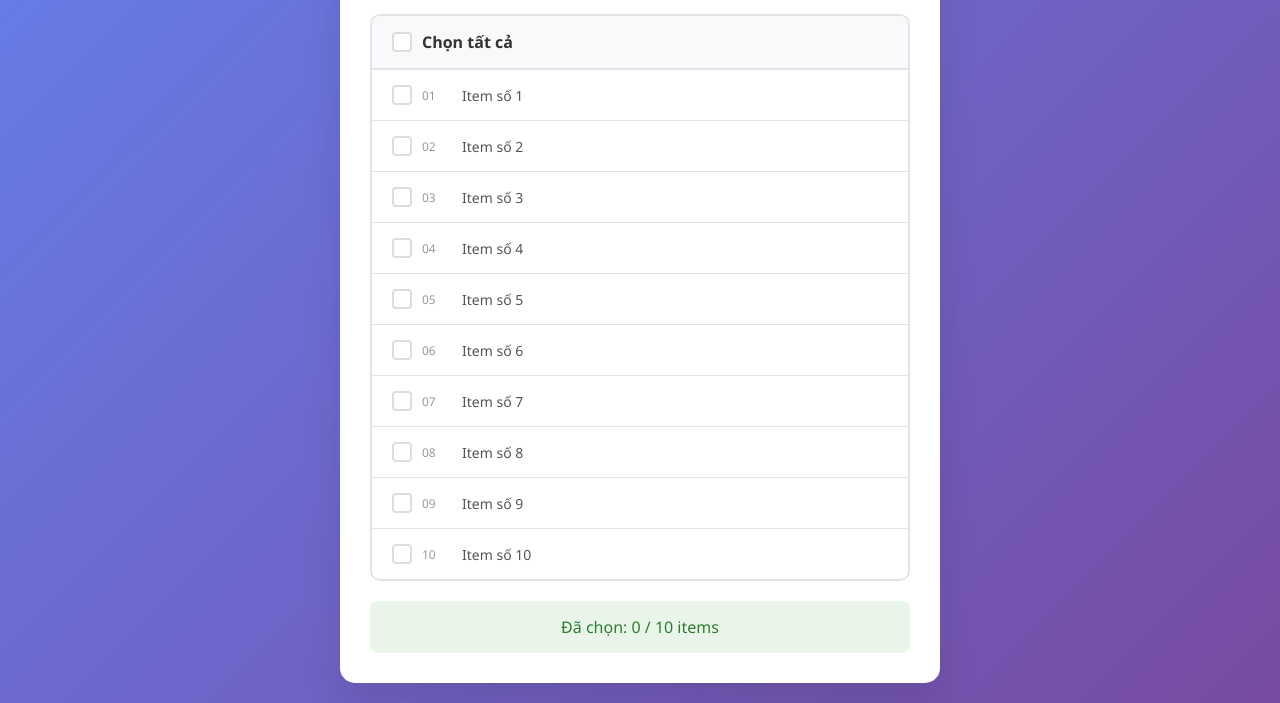
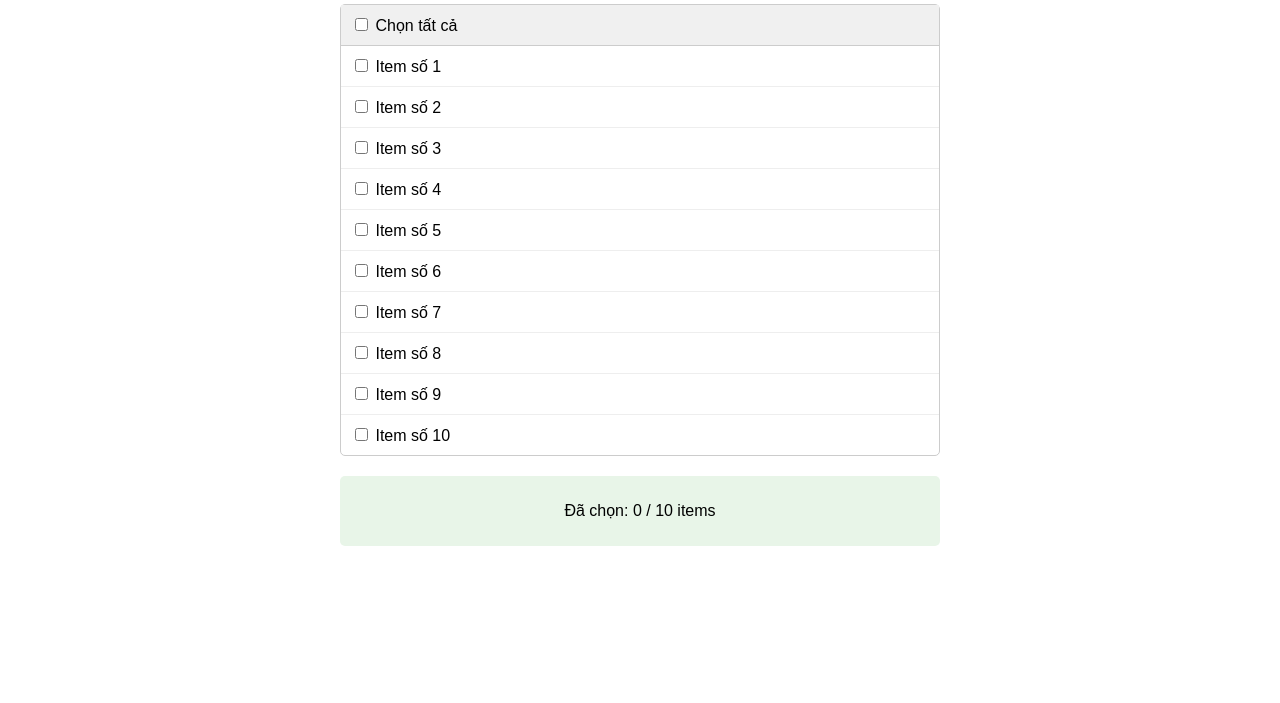
Before and after one commit to Tuan-Dang97/f8-zoom-day-25, a plain HTML site: page check-all.html in a window 1280 px wide. Shown: the part 104-807 px from the top of the page. Drawn offline with Linux system fonts and the light colour scheme.

Commit message:
Hoàn thành bài Check box

```diff
--- a/check-all.html
+++ b/check-all.html
@@ -5,176 +5,47 @@
     <meta name="viewport" content="width=device-width, initial-scale=1.0">
     <title>Check All Demo</title>
     <style>
-        * {
-            margin: 0;
-            padding: 0;
-            box-sizing: border-box;
-        }
-
         body {
-            font-family: 'Segoe UI', Tahoma, Geneva, Verdana, sans-serif;
-            background: linear-gradient(135deg, #667eea 0%, #764ba2 100%);
-            min-height: 100vh;
-            display: flex;
-            justify-content: center;
-            align-items: center;
+            font-family: Arial, sans-serif;
             padding: 20px;
         }
 
         .container {
-            background: white;
-            border-radius: 15px;
-            box-shadow: 0 20px 40px rgba(0, 0, 0, 0.1);
-            padding: 30px;
-            width: 100%;
             max-width: 600px;
+            margin: 0 auto;
         }
 
         .header {
             text-align: center;
-            margin-bottom: 30px;
-        }
-
-        .header h1 {
-            color: #333;
-            font-size: 28px;
-            margin-bottom: 10px;
-        }
-
-        .header p {
-            color: #666;
-            font-size: 16px;
+            margin-bottom: 20px;
         }
 
         .checkbox-list {
-            border: 2px solid #e1e5e9;
-            border-radius: 10px;
-            overflow: hidden;
+            border: 1px solid #ccc;
+            border-radius: 5px;
         }
 
         .checkbox-header {
-            background: #f8f9fa;
-            padding: 15px 20px;
-            border-bottom: 2px solid #e1e5e9;
-            display: flex;
-            align-items: center;
-            gap: 15px;
-        }
-
-        .checkbox-header label {
-            font-weight: 600;
-            color: #333;
-            font-size: 16px;
-            cursor: pointer;
-            display: flex;
-            align-items: center;
-            gap: 10px;
+            background: #f0f0f0;
+            padding: 10px;
+            border-bottom: 1px solid #ccc;
         }
 
         .checkbox-row {
-            padding: 15px 20px;
-            border-bottom: 1px solid #e1e5e9;
-            display: flex;
-            align-items: center;
-            gap: 15px;
-            transition: background-color 0.2s ease;
-        }
-
-        .checkbox-row:hover {
-            background-color: #f8f9fa;
+            padding: 10px;
+            border-bottom: 1px solid #eee;
         }
 
         .checkbox-row:last-child {
             border-bottom: none;
         }
 
-        .checkbox-row label {
-            color: #555;
-            font-size: 14px;
-            cursor: pointer;
-            display: flex;
-            align-items: center;
-            gap: 10px;
-            flex: 1;
-        }
-
-        /* Custom Checkbox Styles */
-        .custom-checkbox {
-            position: relative;
-            width: 20px;
-            height: 20px;
-            border: 2px solid #ddd;
-            border-radius: 4px;
-            background: white;
-            cursor: pointer;
-            transition: all 0.2s ease;
-            display: inline-block;
-        }
-
-        .custom-checkbox.checked {
-            background: #4CAF50;
-            border-color: #4CAF50;
-        }
-
-        .custom-checkbox.indeterminate {
-            background: #FF9800;
-            border-color: #FF9800;
-        }
-
-        .custom-checkbox::after {
-            content: '';
-            position: absolute;
-            left: 6px;
-            top: 2px;
-            width: 6px;
-            height: 10px;
-            border: solid white;
-            border-width: 0 2px 2px 0;
-            transform: rotate(45deg);
-            opacity: 0;
-            transition: opacity 0.2s ease;
-        }
-
-        .custom-checkbox.checked::after {
-            opacity: 1;
-        }
-
-        .custom-checkbox.indeterminate::after {
-            content: '';
-            position: absolute;
-            left: 4px;
-            top: 8px;
-            width: 10px;
-            height: 2px;
-            background: white;
-            border: none;
-            transform: none;
-            opacity: 1;
-        }
-
-        /* Hide default checkbox */
-        input[type="checkbox"] {
-            display: none;
-        }
-
         .status {
             margin-top: 20px;
-            padding: 15px;
+            padding: 10px;
             background: #e8f5e8;
-            border-radius: 8px;
+            border-radius: 5px;
             text-align: center;
-        }
-
-        .status p {
-            color: #2e7d32;
-            font-weight: 500;
-            font-size: 16px;
-        }
-
-        .item-number {
-            color: #999;
-            font-size: 12px;
-            min-width: 30px;
         }
     </style>
 </head>
@@ -188,101 +59,58 @@
             <!-- Header với checkbox chính -->
             <div class="checkbox-header">
                 <input type="checkbox" id="checkAll">
-                <label for="checkAll">
-                    <span class="custom-checkbox" id="checkAllVisual"></span>
-                    Chọn tất cả
-                </label>
+                <label for="checkAll">Chọn tất cả</label>
             </div>
 
             <!-- Danh sách 10 rows -->
             <div class="checkbox-row">
                 <input type="checkbox" id="item1" class="item-checkbox">
-                <label for="item1">
-                    <span class="custom-checkbox"></span>
-                    <span class="item-number">01</span>
-                    Item số 1
-                </label>
+                <label for="item1">Item số 1</label>
             </div>
 
             <div class="checkbox-row">
                 <input type="checkbox" id="item2" class="item-checkbox">
-                <label for="item2">
-                    <span class="custom-checkbox"></span>
-                    <span class="item-number">02</span>
-                    Item số 2
-                </label>
+                <label for="item2">Item số 2</label>
             </div>
 
             <div class="checkbox-row">
                 <input type="checkbox" id="item3" class="item-checkbox">
-                <label for="item3">
-                    <span class="custom-checkbox"></span>
-                    <span class="item-number">03</span>
-                    Item số 3
-                </label>
+                <label for="item3">Item số 3</label>
             </div>
 
             <div class="checkbox-row">
                 <input type="checkbox" id="item4" class="item-checkbox">
-                <label for="item4">
-                    <span class="custom-checkbox"></span>
-                    <span class="item-number">04</span>
-                    Item số 4
-                </label>
+                <label for="item4">Item số 4</label>
             </div>
 
             <div class="checkbox-row">
                 <input type="checkbox" id="item5" class="item-checkbox">
-                <label for="item5">
-                    <span class="custom-checkbox"></span>
-                    <span class="item-number">05</span>
-                    Item số 5
-                </label>
+                <label for="item5">Item số 5</label>
             </div>
 
             <div class="checkbox-row">
                 <input type="checkbox" id="item6" class="item-checkbox">
-                <label for="item6">
-                    <span class="custom-checkbox"></span>
-                    <span class="item-number">06</span>
-                    Item số 6
-                </label>
+                <label for="item6">Item số 6</label>
             </div>
 
             <div class="checkbox-row">
                 <input type="checkbox" id="item7" class="item-checkbox">
-                <label for="item7">
-                    <span class="custom-checkbox"></span>
-                    <span class="item-number">07</span>
-                    Item số 7
-                </label>
+                <label for="item7">Item số 7</label>
             </div>
 
             <div class="checkbox-row">
                 <input type="checkbox" id="item8" class="item-checkbox">
-                <label for="item8">
-                    <span class="custom-checkbox"></span>
-                    <span class="item-number">08</span>
-                    Item số 8
-                </label>
+                <label for="item8">Item số 8</label>
             </div>
 
             <div class="checkbox-row">
                 <input type="checkbox" id="item9" class="item-checkbox">
-                <label for="item9">
-                    <span class="custom-checkbox"></span>
-                    <span class="item-number">09</span>
-                    Item số 9
-                </label>
+                <label for="item9">Item số 9</label>
             </div>
 
             <div class="checkbox-row">
                 <input type="checkbox" id="item10" class="item-checkbox">
-                <label for="item10">
-                    <span class="custom-checkbox"></span>
-                    <span class="item-number">10</span>
-                    Item số 10
-                </label>
+                <label for="item10">Item số 10</label>
             </div>
         </div>
 
--- a/main.js
+++ b/main.js
@@ -1,3 +1,40 @@
 const checkAll = document.querySelector('#checkAll');
 const itemCheck = document.querySelectorAll('.item-checkbox');
 const countCheck = document.querySelector('#statusText');
+
+let checkCount = 0;
+
+checkAll.addEventListener('change', function() {
+    if (checkAll.checked) {
+        checkCount = 10;
+    } else {
+        checkCount = 0;
+    }
+    itemCheck.forEach(item => {
+        item.checked = checkAll.checked;
+    })
+     countCheck.textContent = `Đã chọn ${checkCount} / 10 items`
+
+     checkAll.indeterminate = false;
+})
+
+
+itemCheck.forEach(item => {
+    item.addEventListener('change', function() {
+        if (item.checked) {
+            checkCount++
+        } else {
+            checkCount--
+        }
+        countCheck.textContent = `Đã chọn ${checkCount} / 10 items`
+        if (checkCount === 10) {
+            checkAll.checked = true;
+            checkAll.indeterminate = false;
+        } else if (checkCount === 0) {
+            checkAll.checked = false;
+            checkAll.indeterminate = false;
+        } else {
+            checkAll.indeterminate = true;
+        }
+    })
+})
```
